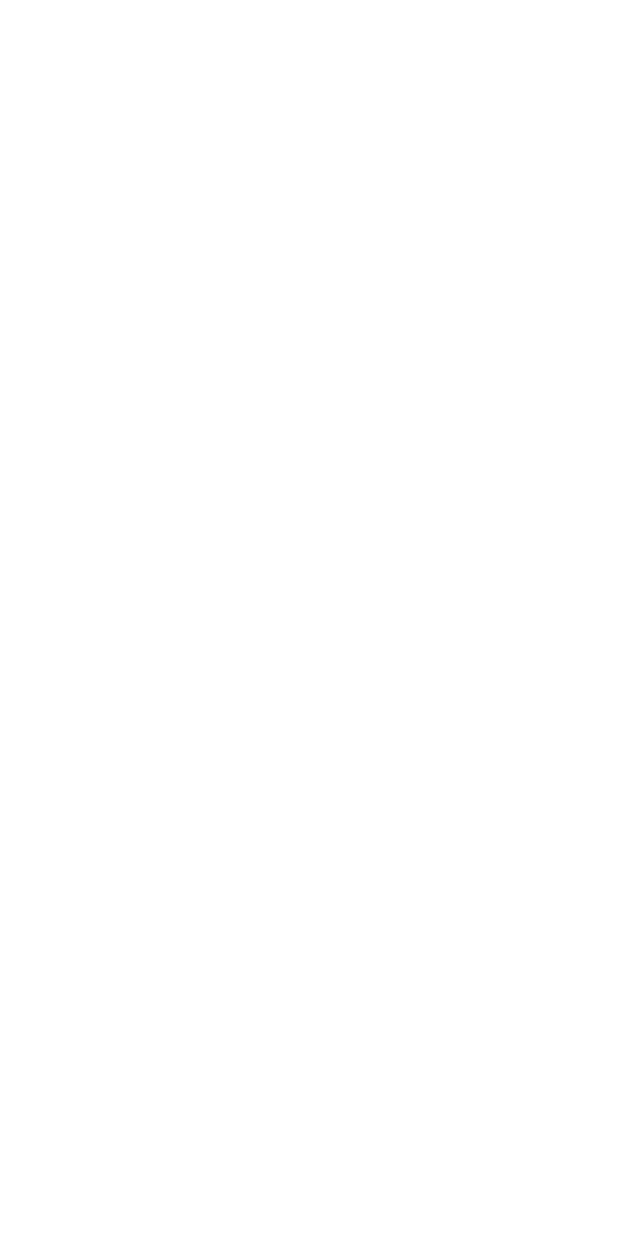
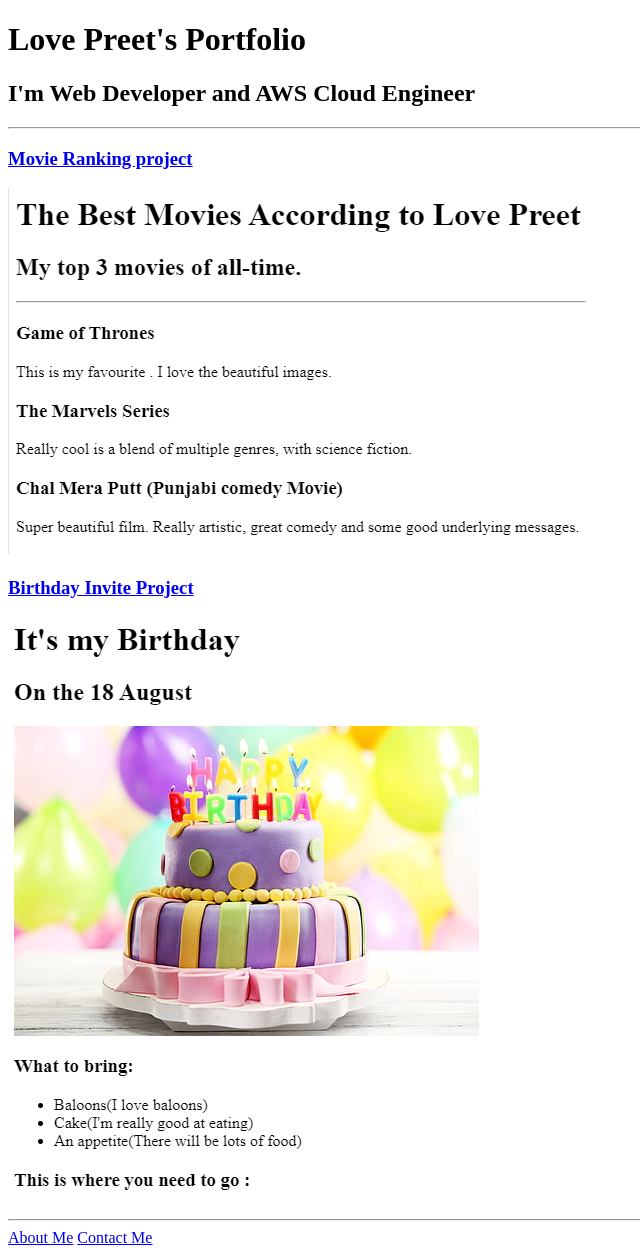
Before and after one commit to preetbhagat7/LovePreet-Portfolio, a plain HTML site: page index.html in a window 1280 px wide. Shown: the whole page, without its empty margins (0-640 px from the left). Before the commit the page ends 800 px from the top, so only its background shows below. Drawn offline with Linux system fonts and the light colour scheme.

Commit message:
Update index.html
html code

```diff
--- a/index.html
+++ b/index.html
@@ -1,15 +1,21 @@
-<!-- TODO 1: Create the HTML Boilerplate -->
 
-<!-- TODO 2: Add Your previous projects' HTML into the public folder -->
-
-<!-- TODO 3: Take screenshots of your project previews and add the images to the images folder -->
-
-<!-- TODO 4: Add titles/subtitles etc. -->
-
-<!-- TODO 5: Add a link to the project pages -->
-
-<!-- TODO 6: Add images to show the project previews
-HINT for TODO 6: You can use the height attribute set to 200 to make the image smaller:
-https://developer.mozilla.org/en-US/docs/Web/HTML/Element/img#attr-height -->
-
-<!-- TODO 7: Add the Contact Me and About Me page links -->
+ <!DOCTYPE html>
+ <html lang="en">
+ <head>
+    <meta charset="UTF-8">
+    <meta name="viewport" content="width=device-width, initial-scale=1.0">
+    <title>Love Preet's Portfolio</title>
+ </head>
+ <body>
+    <h1>Love Preet's Portfolio</h1>
+    <h2>I'm Web Developer and AWS Cloud Engineer</h2>
+    <hr />
+    <h3><a href="./public/movie-ranking.html">Movie Ranking project</a></h3>
+    <img src="./assets/images/movrank_project.PNG" sizes="200" alt="movie-ranking photo">
+    <h3><a href="./public/birthday-invite.html">Birthday Invite Project</a></h3>
+    <img src="./assets/images/birthday-invite.png" sizes="200" alt="birthday invite photo">
+    <hr />
+    <a href="./public/about.html">About Me</a>
+    <a href="./public/contact.html">Contact Me</a>
+ </body>
+ </html>
```
